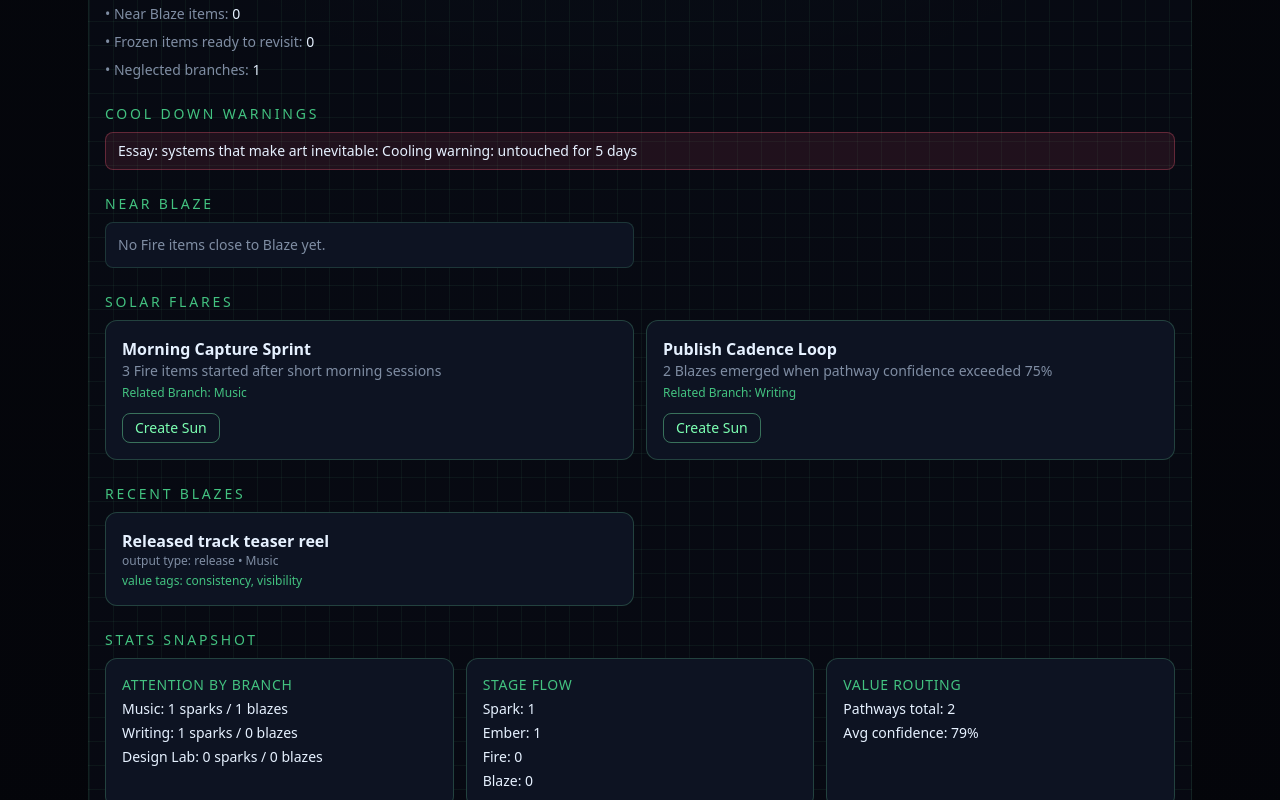
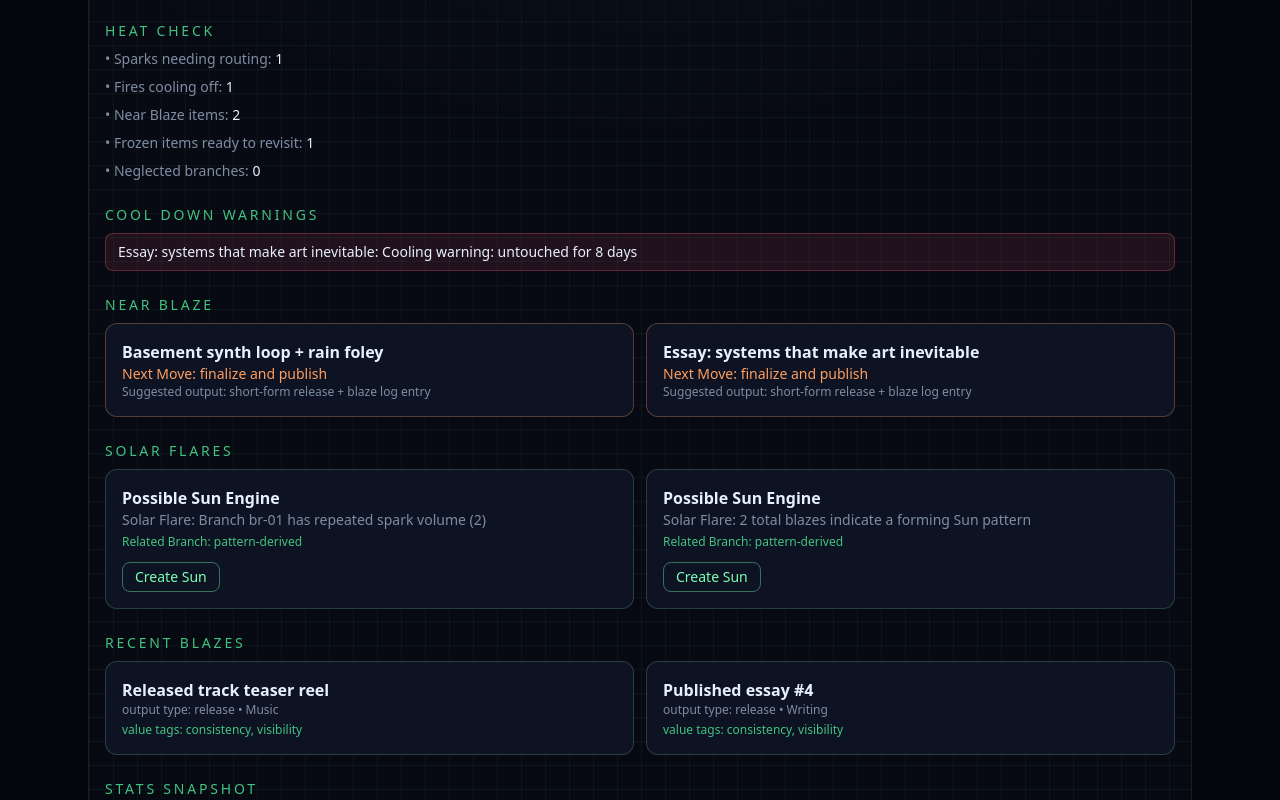
Before and after one commit to chongcena/renaissance, a Next.js app: page / in a window 1280 px wide. Shown: the part 620-1420 px from the top of the page. Built offline with nearby package versions, Linux system fonts and the light colour scheme.

Commit message:
Update Home command data density and wire Solar Flares to store patterns

```diff
--- a/app/page.tsx
+++ b/app/page.tsx
@@ -1,7 +1,7 @@
 'use client';
 import Link from 'next/link';
 import Layout from '@/components/Layout';
-import { getCoolDownWarning, getMomentumStreak, useStore } from '@/components/store';
+import { getCoolDownWarning, getMomentumStreak, getSolarFlares, useStore } from '@/components/store';
 
 export default function HomePage() {
   const { blazes, branches, sparks, burners, actions, pathways } = useStore();
@@ -25,10 +25,7 @@ export default function HomePage() {
 
   const stageFlow = ['Spark', 'Ember', 'Fire', 'Blaze'].map((stage) => ({ stage, count: sparks.filter((s) => s.stage === stage).length }));
 
-  const mockSolar = [
-    { id: 'sf-1', title: 'Morning Capture Sprint', evidence: '3 Fire items started after short morning sessions', branch: 'Music' },
-    { id: 'sf-2', title: 'Publish Cadence Loop', evidence: '2 Blazes emerged when pathway confidence exceeded 75%', branch: 'Writing' }
-  ];
+  const solarSignals = getSolarFlares(sparks, blazes);
 
   return (
     <Layout>
@@ -90,14 +87,14 @@ export default function HomePage() {
 
         <Section title="Solar Flares">
           <div className="grid gap-3 sm:grid-cols-2">
-            {mockSolar.map((f) => (
-              <article key={f.id} className="rounded-xl border border-neon/20 bg-panelAlt p-4">
-                <h3 className="font-semibold">{f.title}</h3>
-                <p className="text-sm text-muted">{f.evidence}</p>
-                <p className="mt-1 text-xs text-neonDim">Related Branch: {f.branch}</p>
+            {solarSignals.length ? solarSignals.map((signal) => (
+              <article key={signal} className="rounded-xl border border-neon/20 bg-panelAlt p-4">
+                <h3 className="font-semibold">Possible Sun Engine</h3>
+                <p className="text-sm text-muted">{signal}</p>
+                <p className="mt-1 text-xs text-neonDim">Related Branch: pattern-derived</p>
                 <button className="mt-3 rounded-lg border border-neon/40 px-3 py-1 text-sm text-neon">Create Sun</button>
               </article>
-            ))}
+            )) : <Empty text="No flare patterns yet." />}
           </div>
         </Section>
 
--- a/data/mock.ts
+++ b/data/mock.ts
@@ -7,25 +7,30 @@ export const branches: Branch[] = [
 ];
 
 export const spark_items: SparkItem[] = [
-  { id: 'sp-100', title: 'Basement synth loop + rain foley', kind: 'audio note', branchId: 'br-01', stage: 'Spark', status: 'active', heatScore: 91, updatedAt: '2026-05-15', last_touched_at: '2026-05-15' },
-  { id: 'sp-101', title: 'Essay: systems that make art inevitable', kind: 'text draft', branchId: 'br-02', stage: 'Ember', status: 'cooling', heatScore: 77, updatedAt: '2026-05-14', last_touched_at: '2026-05-12' }
+  { id: 'sp-100', title: 'Basement synth loop + rain foley', kind: 'audio note', branchId: 'br-01', stage: 'Fire', status: 'active', heatScore: 91, updatedAt: '2026-05-15', last_touched_at: '2026-05-15' },
+  { id: 'sp-101', title: 'Essay: systems that make art inevitable', kind: 'text draft', branchId: 'br-02', stage: 'Fire', status: 'cooling', heatScore: 84, updatedAt: '2026-05-14', last_touched_at: '2026-05-09' },
+  { id: 'sp-102', title: 'Grid logo mutation set', kind: 'image set', branchId: 'br-03', stage: 'Spark', status: 'frozen', heatScore: 62, updatedAt: '2026-05-10', last_touched_at: '2026-05-04' },
+  { id: 'sp-103', title: 'Live set story arc', kind: 'outline', branchId: 'br-01', stage: 'Ember', status: 'active', heatScore: 72, updatedAt: '2026-05-16', last_touched_at: '2026-05-16' }
 ];
 
 export const pathways: Pathway[] = [
   { id: 'pw-01', sparkId: 'sp-100', lane: 'Single release', confidence: 82, status: 'active', last_touched_at: '2026-05-15' },
-  { id: 'pw-02', sparkId: 'sp-101', lane: 'Newsletter series', confidence: 76, status: 'new', last_touched_at: '2026-05-13' }
+  { id: 'pw-02', sparkId: 'sp-101', lane: 'Newsletter series', confidence: 76, status: 'active', last_touched_at: '2026-05-11' },
+  { id: 'pw-03', sparkId: 'sp-103', lane: 'Behind-the-scenes post', confidence: 65, status: 'new', last_touched_at: '2026-05-16' }
 ];
 
 export const blaze_logs: BlazeLog[] = [
-  { id: 'blz-01', title: 'Released track teaser reel', branchId: 'br-01', releasedAt: '2026-05-13', sparkId: 'sp-100' }
+  { id: 'blz-01', title: 'Released track teaser reel', branchId: 'br-01', releasedAt: '2026-05-13', sparkId: 'sp-100' },
+  { id: 'blz-02', title: 'Published essay #4', branchId: 'br-02', releasedAt: '2026-05-09', sparkId: 'sp-101' }
 ];
 
 export const action_log: ActionLog[] = [
-  { id: 'ac-01', action: 'Routed Spark to 2 pathways', date: '2026-05-15' },
-  { id: 'ac-02', action: 'Completed Heat Check on Writing branch', date: '2026-05-14' },
-  { id: 'ac-03', action: 'Logged Blaze and minted Burner', date: '2026-05-13' }
+  { id: 'ac-01', action: 'Routed Spark to 2 pathways', date: '2026-05-16' },
+  { id: 'ac-02', action: 'Completed Heat Check on Writing branch', date: '2026-05-15' },
+  { id: 'ac-03', action: 'Logged Blaze and minted Burner', date: '2026-05-14' }
 ];
 
 export const burner_ledger: BurnerLedger[] = [
-  { id: 'bn-01', event: 'Earned', reason: 'Released output', date: '2026-05-13', delta: 1 }
+  { id: 'bn-01', event: 'Earned', reason: 'Released output', date: '2026-05-13', delta: 1 },
+  { id: 'bn-02', event: 'Earned', reason: 'Published essay #4', date: '2026-05-09', delta: 1 }
 ];
```
